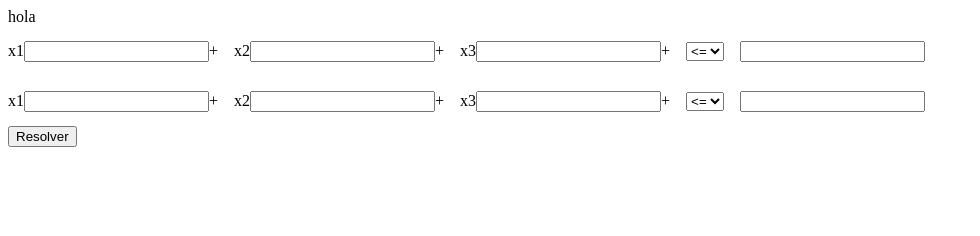
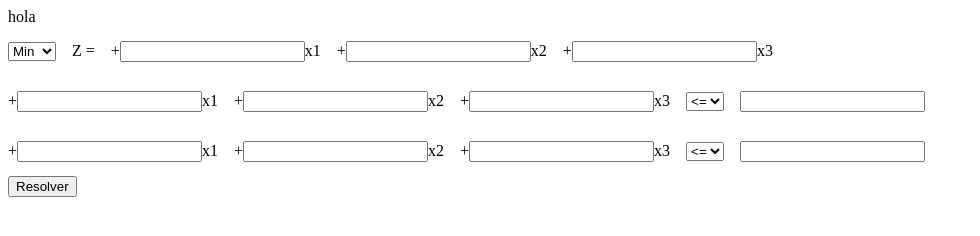
Before and after one commit to FernanEd/simplex, a Gatsby site: page / in a window 1280 px wide. Shown: the whole page, without its empty margins (0-980 px from the left). Built offline with nearby package versions, Linux system fonts and the light colour scheme; Gatsby itself is replaced by a stand-in of ours.

Commit message:
calling simplex done

```diff
--- a/src/pages/index.tsx
+++ b/src/pages/index.tsx
@@ -1,9 +1,14 @@
 import React, { useState } from 'react';
 import { css } from '@emotion/react';
 import { useForm } from 'react-hook-form';
+import simplex from '../utils/simplex';
 
 interface formData {
 	[x: string]: string;
+}
+
+interface resultado {
+	[x: string]: number;
 }
 
 const IndexPage: React.FunctionComponent = () => {
@@ -11,15 +16,16 @@ const IndexPage: React.FunctionComponent = () => {
 
 	const [variables, setVariables] = useState(3);
 	const [restricciones, setRestricciones] = useState(2);
+	const [resultado, setResultado] = useState<resultado>();
 
 	const calcular = (data: formData) => {
-		console.log(data);
+		// console.log(data);
 
 		let m: number[][] = [...Array(restricciones)].map((_) => [
 			...Array(variables),
 		]);
 
-		console.log(m);
+		// console.log(m);
 
 		let restrictions: string[] = [];
 
@@ -31,7 +37,7 @@ const IndexPage: React.FunctionComponent = () => {
 			}
 		}
 
-		//build headers
+		//Build row headers and column headers
 
 		let rowHeaders: string[] = [];
 		let r = 0;
@@ -55,16 +61,126 @@ const IndexPage: React.FunctionComponent = () => {
 		columnHeaders.push(...[...Array(s)].map((_, i) => `s${i + 1}`));
 		columnHeaders.push(...[...Array(r)].map((_, i) => `e${i + 1}`));
 		columnHeaders.push(...[...Array(r)].map((_, i) => `r${i + 1}`));
-		columnHeaders.push(...[...Array(s)].map((_, i) => `s${i + 1}`));
 
-		console.log(columnHeaders);
-		console.log(rowHeaders, columnHeaders);
+		//Dinamically build the rest of the matrix
+
+		rowHeaders.slice(0, -1).forEach((rowHeader, i) => {
+			columnHeaders.slice(variables).forEach((columnHeader, j) => {
+				if (rowHeader === columnHeader) {
+					m[i].push(1);
+				} else if (
+					rowHeader[0] == 'r' &&
+					columnHeader[0] == 'e' &&
+					rowHeader[1] == columnHeader[1]
+				) {
+					m[i].push(-1);
+				} else {
+					m[i].push(0);
+				}
+			});
+
+			//Then add result
+			m[i].push(Number(data[`row-${i}-result`]));
+		});
+
+		// console.log(rowHeaders.slice(0, -1), columnHeaders.slice(variables));
+
+		// console.log(m);
+
+		// Finally add row R
+
+		let rowR: number[] = columnHeaders.map((header) =>
+			header[0] === 'r' ? -1 : 0
+		);
+		console.log(rowR);
+
+		m.push([...rowR, 0]);
+
+		console.log(m);
+
+		// console.log(columnHeaders);
+		// console.log(rowHeaders, columnHeaders);
+
+		// At this point the matrix generation is ok
+
+		// NOW THIS IS STUPID BUT I WILL ROTATE THE MATRIX, I ALREAD DID THE CODE THAT WAY
+
+		let newMatrix: number[][] = [];
+
+		for (let i = 0; i < m[0].length; i++) {
+			let subArr: number[] = [];
+			for (let j = 0; j < m.length; j++) {
+				subArr.push(m[j][i]);
+			}
+			newMatrix.push(subArr);
+		}
+
+		let rowZ = [...Array(variables)].map(
+			(_, i) => Number(data[`fn-val-${i}`]) * -1
+		);
+
+		rowZ.push(...[...Array(s)].map((_) => 0));
+		//The quantity of e
+		rowZ.push(...[...Array(r)].map((_) => 0));
+		//Res column
+		rowZ.push(0);
+
+		let RvarsIndxs = [];
+		for (let i = columnHeaders.length - r; i < columnHeaders.length; i++) {
+			RvarsIndxs.push(i);
+		}
+
+		let varsIndxs = [...Array(variables)].map((_, i) => i);
+
+		// the recipe is complete, incredibly unreadable and stupid code, if it works I wont move anything of it
+
+		let res = simplex(
+			newMatrix,
+			RvarsIndxs,
+			varsIndxs,
+			rowZ,
+			columnHeaders,
+			rowHeaders
+		);
+
+		for (let header of columnHeaders) {
+			if (!(header in res)) {
+				res[header] = 0;
+			}
+		}
+
+		setResultado(res);
 	};
 
 	return (
 		<div>
 			hola
 			<form onSubmit={handleSubmit(calcular)}>
+				<div
+					css={css`
+						display: flex;
+						gap: 1rem;
+						align-items: center;
+					`}>
+					<select {...register('fn-type')}>
+						<option value="min">Min</option>
+						<option value="max">Max</option>
+					</select>
+					<p>Z =</p>
+					{[...Array(variables)].map((_, i) => (
+						<div
+							css={css`
+								display: flex;
+								align-items: center;
+							`}>
+							<p>+</p>
+							<label>
+								<input type="text" {...register(`fn-val-${i}`)} />x{i + 1}
+							</label>
+						</div>
+					))}
+				</div>
+
 				{[...Array(restricciones)].map((_, i) => (
 					<div
 						css={css`
@@ -78,11 +194,11 @@ const IndexPage: React.FunctionComponent = () => {
 									display: flex;
 									align-items: center;
 								`}>
+								<p>+</p>
 								<label>
-									x{j + 1}
-									<input type="text" {...register(`row-${i}-val-${j}`)} />
+									<input type="text" {...register(`row-${i}-val-${j}`)} />x
+									{j + 1}
 								</label>
-								<p>+</p>
 							</div>
 						))}
 
@@ -100,6 +216,7 @@ const IndexPage: React.FunctionComponent = () => {
 
 				<button type="submit">Resolver</button>
 			</form>
+			{resultado && JSON.stringify(resultado)}
 		</div>
 	);
 };
--- a/tsconfig.json
+++ b/tsconfig.json
@@ -11,7 +11,7 @@
 		] /* Specify library files to be included in the compilation. */,
 		// "allowJs": true,                             /* Allow javascript files to be compiled. */
 		// "checkJs": true,                             /* Report errors in .js files. */
-		"jsx": "react" /* Specify JSX code generation: 'preserve', 'react-native', 'react', 'react-jsx' or 'react-jsxdev'. */,
+		"jsx": "react-jsx" /* Specify JSX code generation: 'preserve', 'react-native', 'react', 'react-jsx' or 'react-jsxdev'. */,
 		// "declaration": true,                         /* Generates corresponding '.d.ts' file. */
 		// "declarationMap": true,                      /* Generates a sourcemap for each corresponding '.d.ts' file. */
 		// "sourceMap": true,                           /* Generates corresponding '.map' file. */
```
